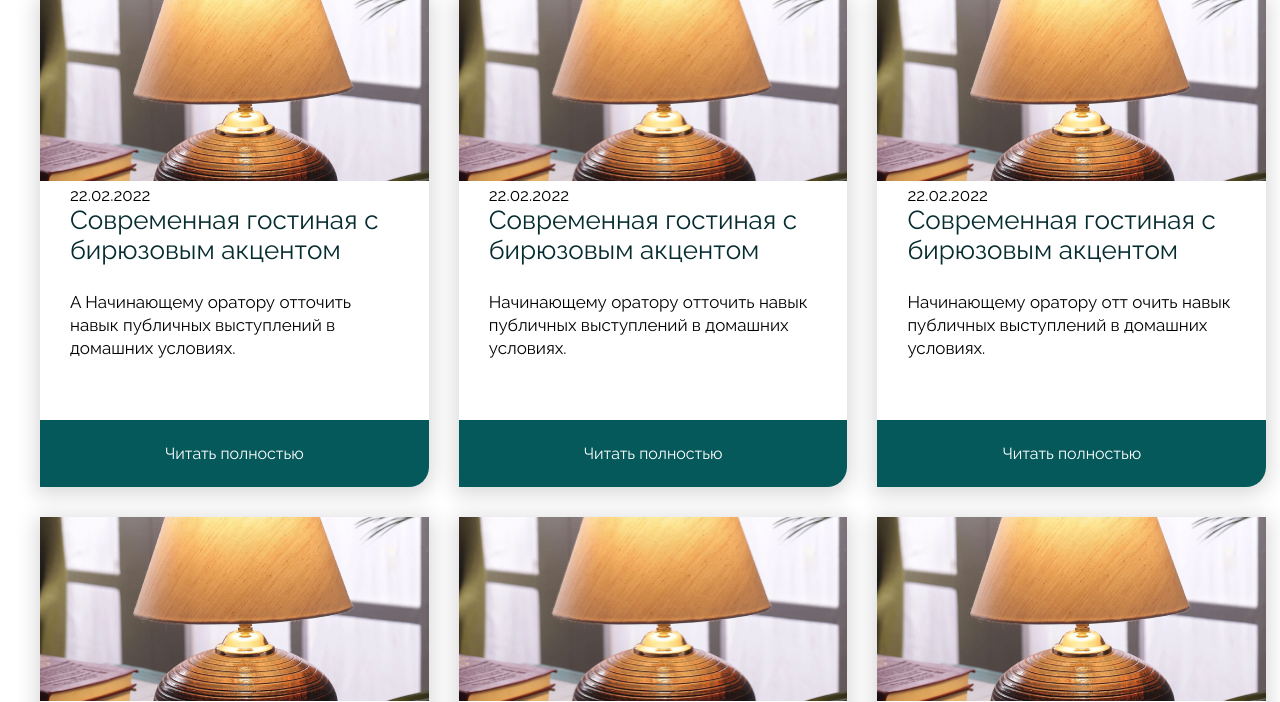
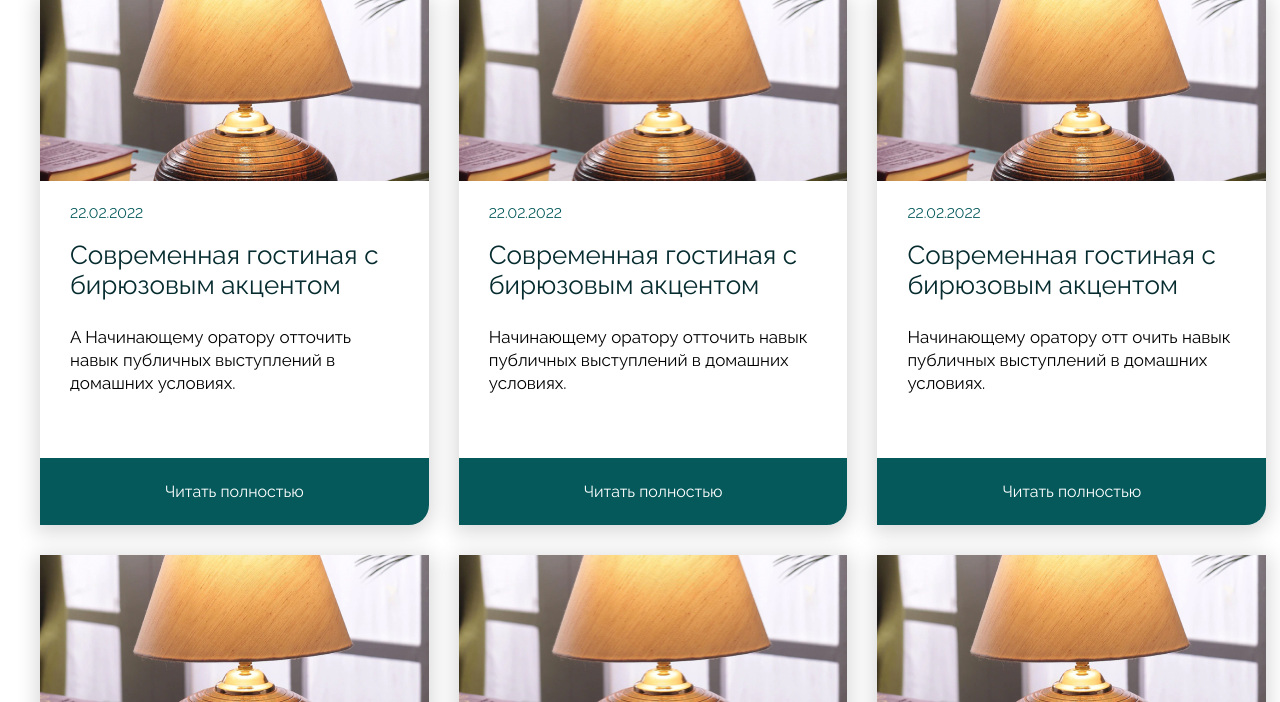
Before and after one commit to ViksPiks/diara, a plain HTML site: page blog.html in a window 1280 px wide. Shown: the part 95-797 px from the top of the page. Drawn offline with Linux system fonts and the light colour scheme.

Commit message:
feat: polish styles for cards in blog page

```diff
--- a/blog.css
+++ b/blog.css
@@ -11,19 +11,26 @@
 }
 
 .blog-cards .card .description-wraper {
-  padding: 0 30px 60px 30px;
+  padding: 20px 30px 63px 30px;
+}
+
+.card span {
+  margin-bottom: 19px;
+  display: block;
+  color: #05595b;
+  font-size: 14px;
+  font-feature-settings: "pnum" on, "lnum" on;
 }
 
 .card h2 {
   color: #062c30;
   font-weight: 500;
   font-size: 26px;
-  padding-bottom: 26px;
+  margin-bottom: 26px;
 }
 
 .card p {
   font-weight: 400;
-  font-size: 17px;
   line-height: 136%;
 }
 
@@ -40,6 +47,7 @@
 }
 
 /*  */
+
 .pagination {
   display: flex;
   gap: 10px;
```
